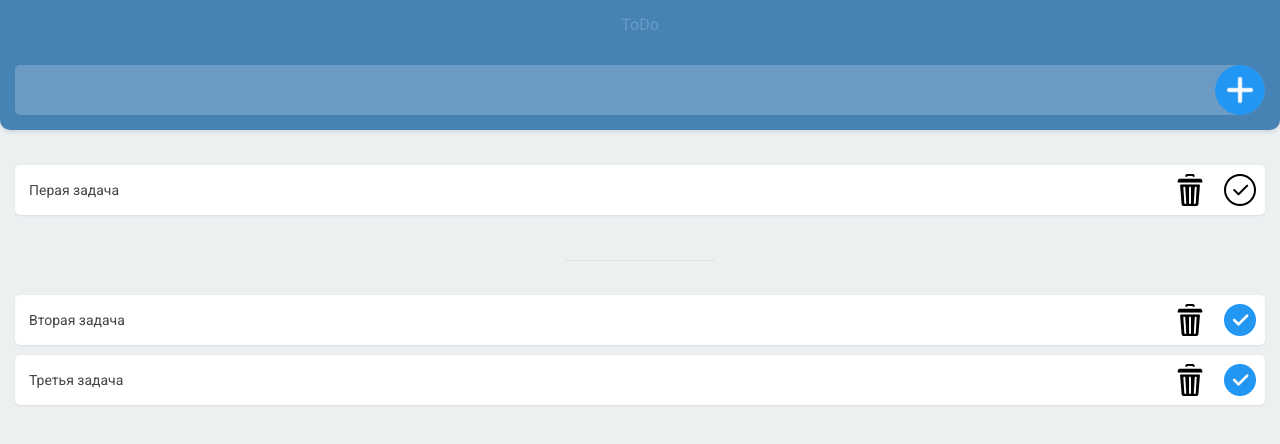
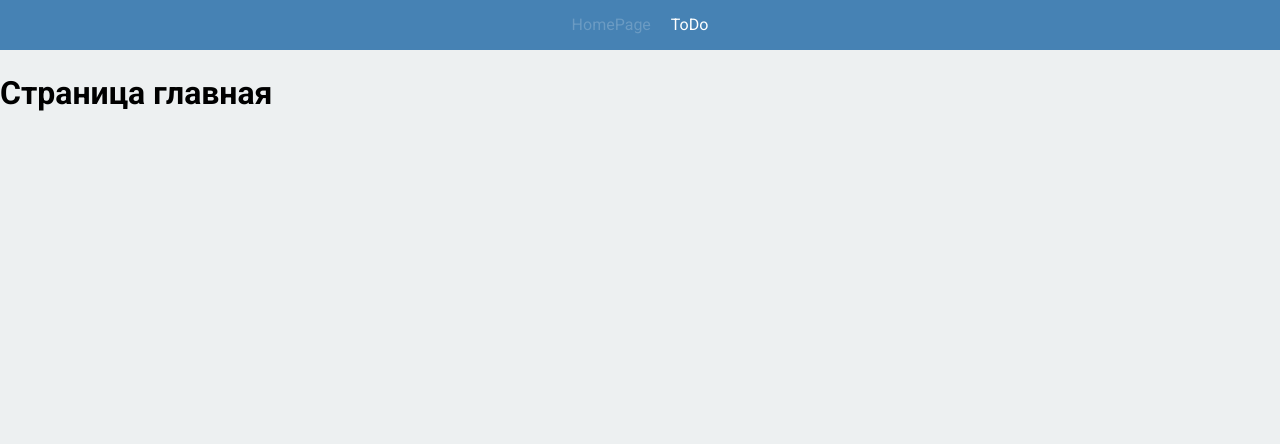
Before and after one commit to ruuuu/ToDoListReact, a React (Create React App) app: page / in a window 1280 px wide. Shown: the top 444 px of the page. Built offline with nearby package versions, Linux system fonts and the light colour scheme.

Commit message:
Add files via upload

```diff
--- a/package.json
+++ b/package.json
@@ -12,6 +12,7 @@
     "@types/react-dom": "^18.2.7",
     "react": "^18.2.0",
     "react-dom": "^18.2.0",
+    "react-router-dom": "^6.15.0",
     "react-scripts": "5.0.1",
     "typescript": "^4.9.5",
     "web-vitals": "^2.1.4"
--- a/src/components/Header/Header.tsx
+++ b/src/components/Header/Header.tsx
@@ -1,14 +1,25 @@
 // компонент Header:
 
+import { NavLink } from 'react-router-dom'; // этот компонеттак же как и  <Link>, но еще он  отслушивате активную ссылку
 import classes from './Header.module.scss';  // classes это объект, внутри которого будут объекты классов.
 
 
 export const Header = () => {
+      //                                                   фукнция возрвщает реультат типа string
+      const getActiveClass = ({ isActive }: {isActive: boolean }): string => {
+           return  isActive  ?  `${classes.active} ${classes.link}`  :  classes.link;
+      }
 
       return (
             <header className={classes.header}>  {/* класс .Header_header__OKWO7, префикс(OKWO7) гарантируют инкапсуляцию стилей. То есть стили для одного компанонента не применятся к другому */}
                   <div className={classes.container}>
-                        <a href="/" className={`${classes.link} ${classes.active}`}> ToDo </a>                    {/* два класса добвиили */}
+                        {/* из объекта достали isActive: */}
+                        <NavLink  to="/"   className={getActiveClass}> HomePage </NavLink>                 {/* компонент LInk позволяет при смене страниц, перезагрузки не будет */}
+                        <NavLink  to="/todo"  className={getActiveClass}> ToDo </NavLink>
+
+
+                        {/* <a href="/" className={`${classes.link} ${classes.active}`}> HomePage </a>
+                        <a href="/todo" className={`${classes.link} ${classes.active}`}> ToDo </a>   два класса добвиили */}
                   </div>
             </header>
       )
--- a/src/components/ToDoList/ToDoLIst.tsx
+++ b/src/components/ToDoList/ToDoLIst.tsx
@@ -4,13 +4,13 @@ import { toDo } from "../../models/todo-item";  // импорт интрфейс
 
 
 
-export const ToDoList = (props: { todos: toDo[], updateToDo: Function, deleteToDo: Function }) => {      // здесь props  это массив todos(у  котрого элементы имеют тип  toDo) и две фукнции
+export const ToDoList = (props: { todos: toDo[],  updateToDo: Function,  deleteToDo: Function }) => {      // здесь props  это массив todos(у  котрого элементы имеют тип  toDo) и две фукнции
 
 
       // вернет компоненты <ToDoListItem /> массив, у котрых todoItem.isDone: false:
       const checkedList = () => {
             return  props.todos.filter((todoItem) => todoItem.isDone === false).map((todoItem, index) => {
-                  return  (
+                  return  (               /* <li></li> */
                         <ToDoListItem  toDoItem={todoItem}  updateToDo={props.updateToDo}  deleteToDo={props.deleteToDo}  key={index} />            // итерируемуму элементу надо добавлять key
                   )
             })
@@ -20,7 +20,7 @@ export const ToDoList = (props: { todos: toDo[], updateToDo: Function, deleteToD
       // вернет компоненты <ToDoListItem /> массив, у котрых todoItem.isDone: true:
       const uncheckedList = () => {
             return  props.todos.filter((todoItem) => todoItem.isDone === true).map((todoItem, index) => {
-                  return  (
+                  return  (               /* <li></li> */
                         <ToDoListItem  toDoItem={todoItem}  updateToDo={props.updateToDo}  deleteToDo={props.deleteToDo}  key={index} />            // итерируемуму элементу надо добавлять key
                   )
             })
--- a/src/components/ToDoList/ToDoListItem/ToDoListItem.tsx
+++ b/src/components/ToDoList/ToDoListItem/ToDoListItem.tsx
@@ -3,15 +3,15 @@ import { toDo } from '../../../models/todo-item';                 // импор
 
 
 
-export const ToDoListItem = (props: { toDoItem: toDo,  updateToDo: Function,  deleteToDo: Function}) => {            // передаем 3 props-а(атрибуты тега) типа toDo
+export const ToDoListItem = (props: { toDoItem: toDo,  updateToDo: Function,  deleteToDo: Function }) => {            // передаем 3 props-а(атрибуты тега) типа toDo
 
       //console.log('props ', props)
       return (
             <li className="todo-list-item__wrapper">
                   <span> {props.toDoItem.text} </span>
                   <div className="todo-list-item__buttons">
-                        <button className="btn-trash"></button>
-                        <button className={props.toDoItem.isDone ? 'btn-check' : 'btn-uncheck'}></button>
+                        <button className="btn-trash"   onClick={() => props.deleteToDo(props.toDoItem)}></button>              {/*  на кнопку повесили обработчик onClick, по нажатию на нопку Корзина, вызвется deleteToDo() */}
+                        <button className={props.toDoItem.isDone ? 'btn-check' : 'btn-uncheck'}   onClick={() => props.updateToDo(props.toDoItem)}></button>
                   </div>
             </li>
       )
--- a/src/index.tsx
+++ b/src/index.tsx
@@ -4,6 +4,36 @@ import ReactDOM from 'react-dom/client';
 import './assets/scss/normalize.scss';
 import './assets/scss/style.scss';
 import { ToDoListPage } from './pages/ToDoListPage';
+import { BrowserRouter, Routes, Route } from 'react-router-dom';  // компоненты для маршрутизации
+import { HomePage } from './pages/HomePage';
+import { Header } from './components/Header/Header';
+import { toDo } from './models/todo-item';        // импорт интрефейса
+
+
+
+
+const todos: toDo[] = [
+  {
+        id: 0,
+        text: 'Первое действие',
+        isDone: false
+  },
+  {
+        id: 1,
+        text: 'Второе действие',
+        isDone: true
+  },
+  {
+        id: 2,
+        text: 'Третье действие',
+        isDone: false
+  },
+  {
+    id: 3,
+    text: 'Четвертое действие',
+    isDone: true
+  }
+];
 
 
 
@@ -12,6 +42,13 @@ const root = ReactDOM.createRoot(
 );
  root.render(   // в root добавляем всю верстку
   <React.StrictMode>
-       <ToDoListPage />       {/* компонент основной, вся весртка хранится здесь */}
+    <BrowserRouter>
+        <Header />                    {/* вызываем компонент(фукнцию) Header.tsx */}
+        <Routes>                      {/* роутинг: */}
+            <Route path='/' element={ <HomePage /> }></Route>   {/* перейдя на '/' страницу, будет отображаен <HomePage />  */}
+            <Route path='/todo' element={ <ToDoListPage /> }></Route>   {/* перейдя на '/todo' страницу, будет отображаен <ToDoListPage /> - компонент основной, вся весртка хранится здесь */}
+        </Routes>
+    </BrowserRouter>
+
   </React.StrictMode>
 );
--- /dev/null
+++ b/src/pages/HomePage.tsx
@@ -0,0 +1,7 @@
+export const HomePage = () => {
+
+      return (
+            <h1>Страница главная</h1>
+      )
+
+};
--- a/src/pages/ToDoListPage.tsx
+++ b/src/pages/ToDoListPage.tsx
@@ -11,7 +11,7 @@ import { useState } from 'react';
 
 export const ToDoListPage = () => {
 
-      const [todos, setTodos] = useState<toDo[]>([      // хук для изменеяи массива todos(у массива элементы типа toDo) методом setTodos(), нач значение todos это то, что передали в   useState()
+      const [todos, setTodos] = useState<toDo[]>([      // хук для изменения массива todos(у массива элементы типа toDo) методом setTodos(), нач значение todos это то, что передали в   useState()
             {
                   id: 0,
                   text: 'Перая задача',
@@ -44,37 +44,39 @@ export const ToDoListPage = () => {
 
 
       // обновление  задачи:
-      const updateToDo = (toDoItem: toDo) => {
+      const updateToDo = (toDoItem: toDo) => {                    // toDoItem типа toDo, элемент на галочку которого нажали
+            console.log('update toDoItem', toDoItem)
 
-            const newToDo: toDo = {
-                  id: todos.length,
-                  text: text,
-                  isDone: false
-            }
+            const newToDos = todos.map((item) => {                // map  вернет новый массив, элементами котрогот будут те, котрые подходят под услвие
+                  if(item.id === toDoItem.id){
+                        item.isDone = !item.isDone;
+                  }
+                  return item;
+            });
 
-            setTodos([...todos, newToDo]);  // передали все эелменты массива todos и новый элемент newToDo
+
+            console.log('toDoItem ', toDoItem)
+            setTodos(newToDos);                                   // обновили массив todos
       }
 
 
-       // удаление  задачи:
-       const deleteToDo = (toDoItem: toDo) => {
 
-            const newToDo: toDo = {
-                  id: todos.length,
-                  text: text,
-                  isDone: false
-            }
+      // удаление  задачи:
+      const deleteToDo = (toDoItem: toDo) => {
+            console.log('delete',  toDoItem)
+            const newToDos = todos.filter((item) => item.id !== toDoItem.id);  // вернет массив, элементами котрого будут элементы подходящие под условеи
+            setTodos(newToDos);
 
-            setTodos([...todos, newToDo]);  // передали все эелменты массива todos и новый элемент newToDo
       }
+
+
 
 
       // в круглых скобках  () пишется верстка:
       return (
                   <>                                  {/* если надо указать нескоько тегов, то вместо div ставим <> ( React Fragment) */}
-                        <Header />                    {/* вызываем компонент(фукнцию) Header.tsx */}
                         <Form createNewToDo={createNewToDo} />                                              {/* вызывается функция createNewToDo(), где  createNewToDo(слева)  это аргумент функции Form */}
-                        <ToDoList todos={todos} updateToDo={updateToDo} deleteToDo={deleteToDo}  />                       {/* вызывается функция updateToDo() и delteToDo */}
+                        <ToDoList todos={todos}  updateToDo={updateToDo}  deleteToDo={deleteToDo}  />                       {/* вызывается функция ToDoList(компонент), туда передаются параметры: массив todos и функции updateToDo(), delteToDo */}
                   </>
 
             )
```
